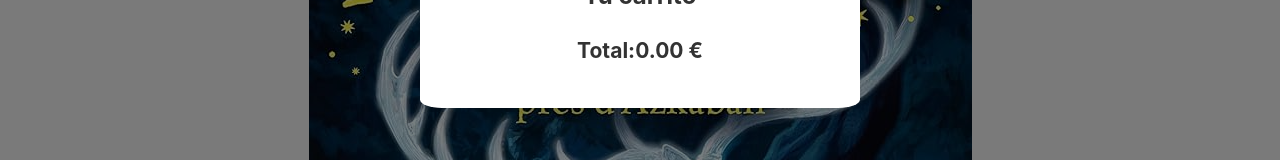
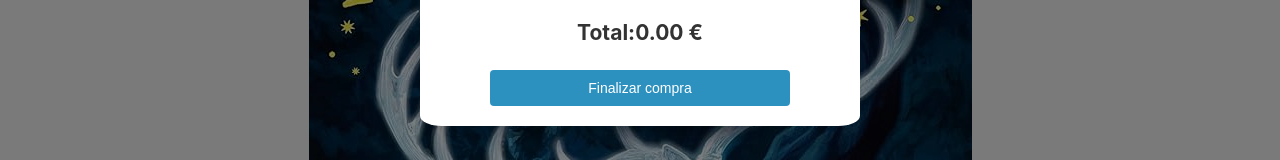
Before and after one commit to Jonlo7/relatos-de-papel-vite, a React (Vite) app: page /books/978-0-14-243723-0 in a window 1280 px wide. Both pictures are taken after a click on the button 1235 px from the left and 106 px from the top of the page. Shown: the part 377-537 px from the top of the page. Built offline with nearby package versions, Linux system fonts and the light colour scheme.

Commit message:
feat: checkout button on cart

```diff
--- a/src/components/Cart.jsx
+++ b/src/components/Cart.jsx
@@ -1,6 +1,6 @@
 import React from "react";
 import { useCart } from "../hooks/useCart";
-
+import { Link } from "react-router-dom";
 import "../styles/Cart.css";
 
 export const Cart = ({ isVisible, onClose }) => {
@@ -42,6 +42,9 @@ return (
                         Total:
                         {cart.reduce((total, item) => total + item.price * item.quantity, 0).toFixed(2)} €
                     </h3>
+                    <Link to="/checkout">
+                        <button>Finalizar compra</button>
+                    </Link>
                 </div>
             </div>
         </div>
--- a/src/styles/Cart.css
+++ b/src/styles/Cart.css
@@ -49,3 +49,19 @@
     font-size: 18px;
     font-weight: bold;
   }
+
+  .cart-total button{
+    padding: 10px;
+    width: 75%;
+    font-size: 14px;
+    color: white;
+    background-color: #2d91c0;
+    border: none;
+    border-radius: 4px;
+    cursor: pointer;
+    transition: background-color 0.3s;
+  }
+
+  .cart-total button:hover {
+    background-color: #0056b3;
+  }
```
